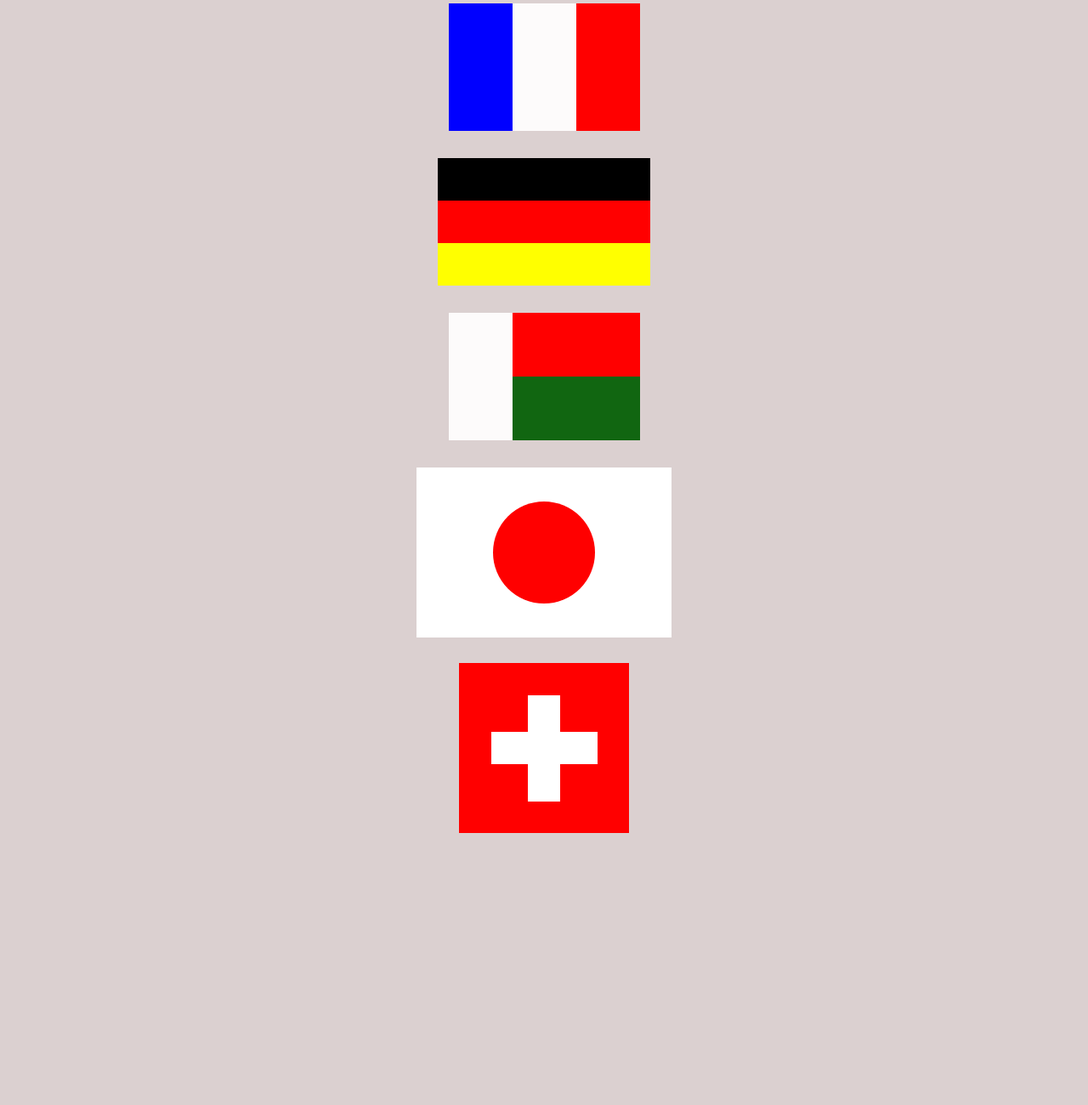
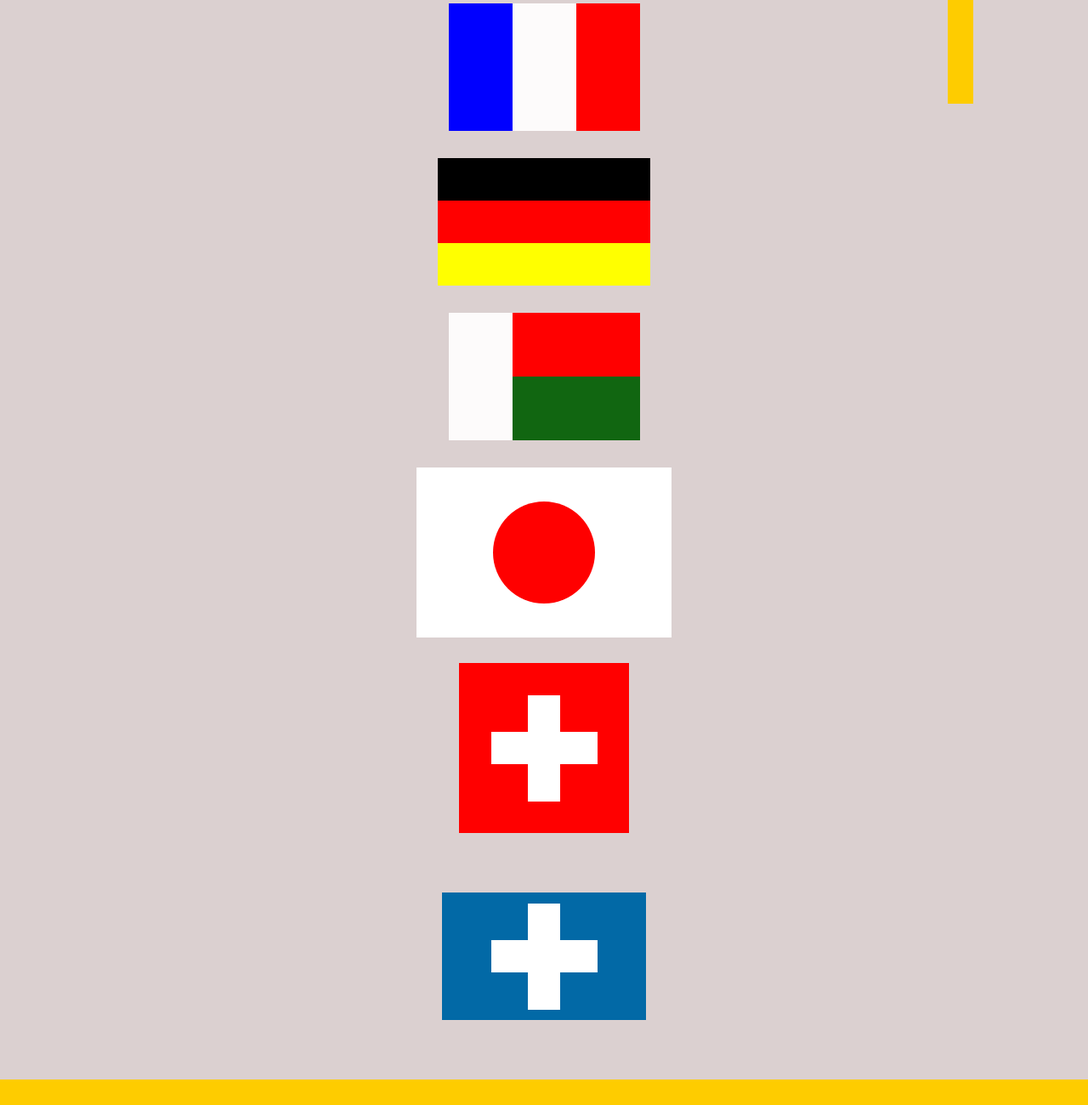
Before and after one commit to Hananseid/flags, a plain HTML site: page index.html in a window 1280 px wide. Shown: the part 28-1328 px from the top of the page at 85% size. Before the commit the page ends 1038 px from the top, so only its background shows below. Drawn offline with Linux system fonts and the light colour scheme.

Commit message:
sixth commit

```diff
--- a/index.html
+++ b/index.html
@@ -28,13 +28,28 @@
     <div class="white"></div>
     <div class="red"></div>
   </div>
+  <div class="container1">
+
+    <div class="red"></div>
+    <div class="white1"></div>
+    <div class="white2"></div>
+
+  </div>
+  <div class="container2">
+
+    <div class="red"></div>
+    <div class="white1"></div>
+    <div class="white2"></div>
+
+  </div>
+
+  <div class="container3">
+    <div class="blue"></div>
+    <div class="yellow1"></div>
+    <div class="yellow2"></div>
+  </div>
 </body>
-<div class="container1">
 
-  <div class="red"></div>
-  <div class="white1"></div>
-  <div class="white2"></div>
 
-</div>
 
 </html>
--- a/style.css
+++ b/style.css
@@ -123,3 +123,33 @@
     background: white;
     position: absolute;
   }
+
+  .container2 {
+    height: 150px;
+    width: calc(150px * 8/5);
+    background: #0269A6;
+    margin: 70px auto;
+    display: flex;
+    justify-content: center;
+    align-items: center;
+    position: relative;
+  }
+
+  .yellow1 {
+    height: calc(150px * 1/5);
+    width: 100%;
+    background: #fecc00;
+    ;
+
+  }
+
+  .yellow2 {
+    height: calc(150px * 1/5);
+    width: 150px;
+    background: #fecc00;
+    position: absolute;
+    transform: rotate(90deg);
+    top: calc(150px * 4/10);
+    right: calc(calc(150px * 8/5) * 5/16);
+
+  }
```
